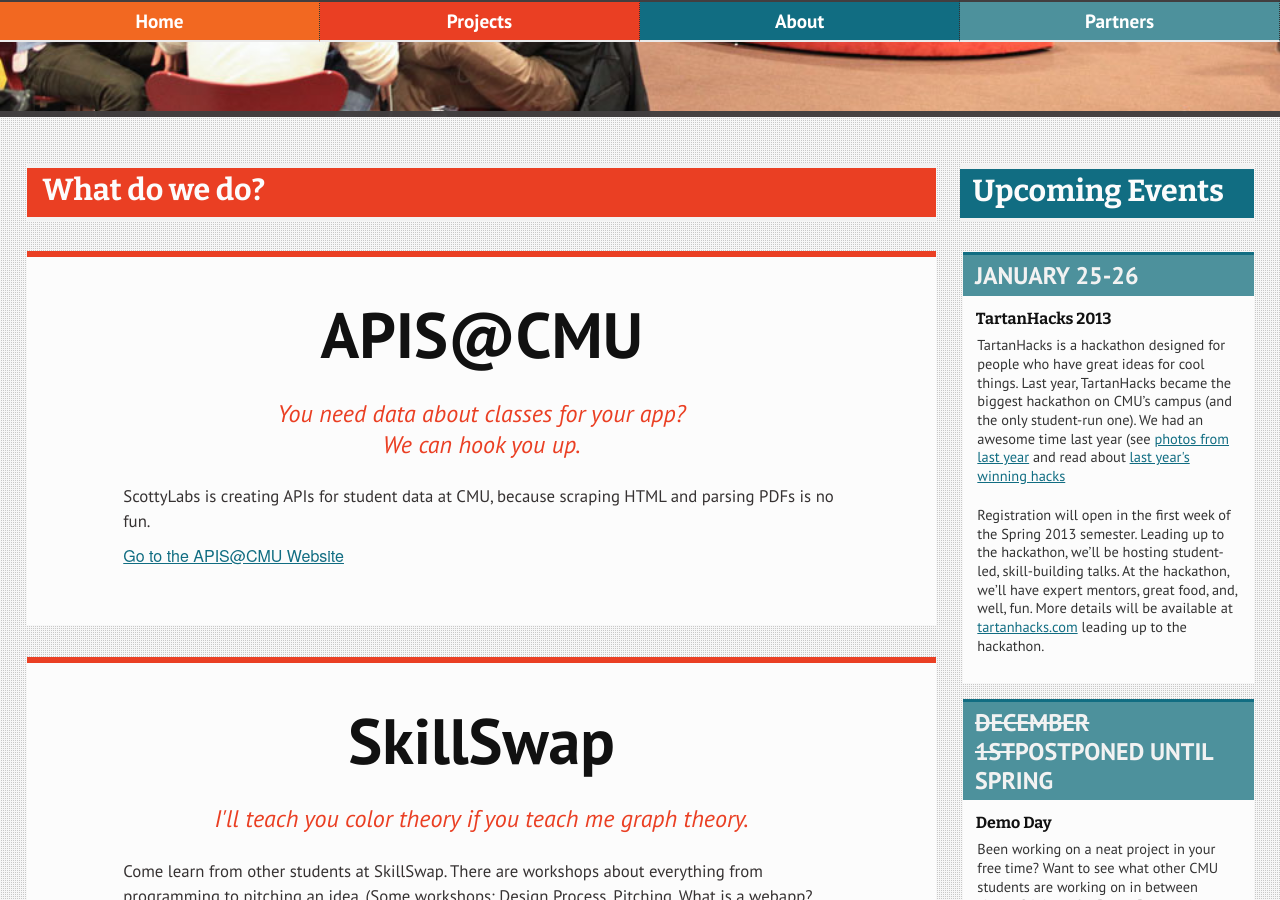
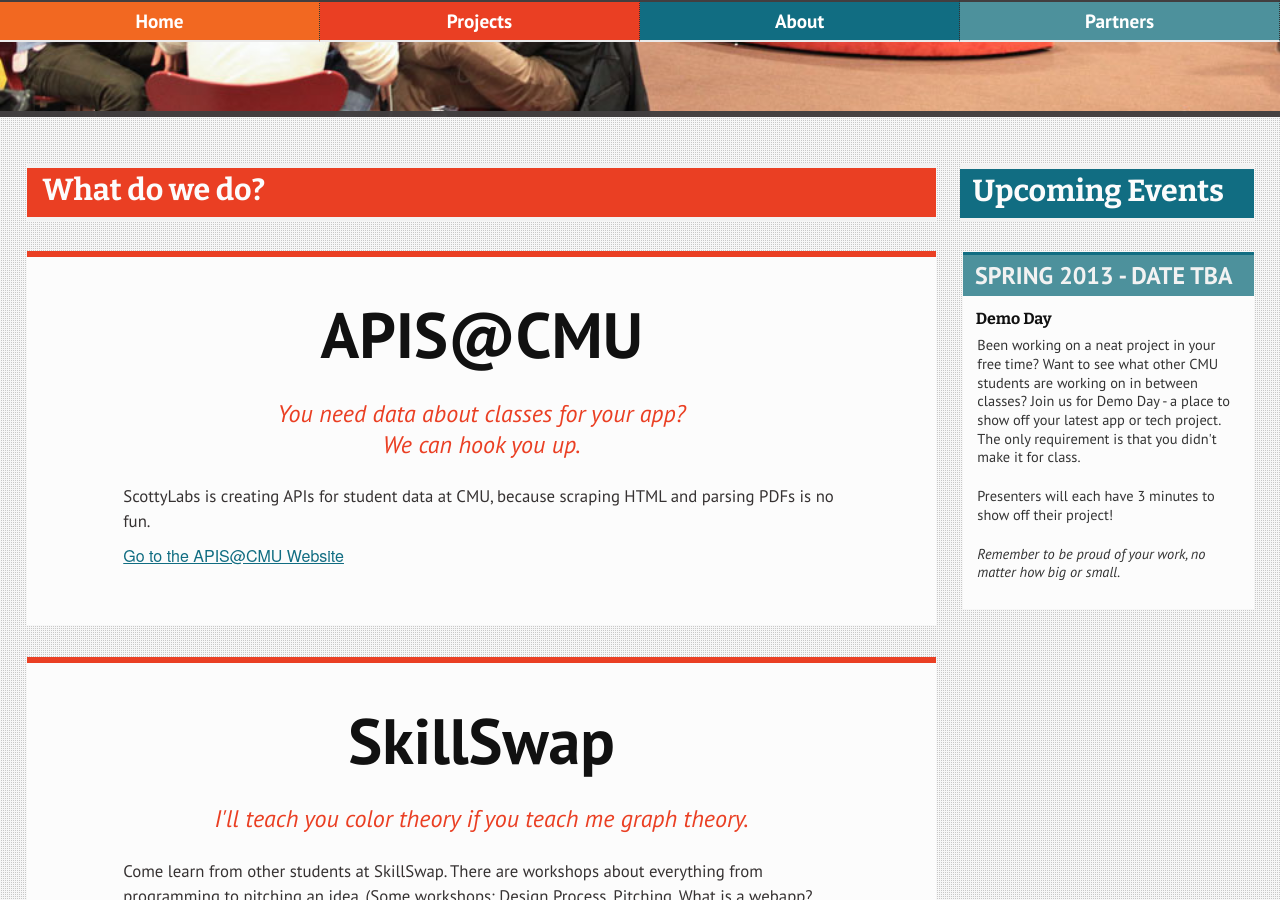
Before and after one commit to ScottyLabs/scottylabs.github.io, a Jekyll site: the page built from index.html, in a window 1280 px wide and 900 px high, scrolled down 606 px. Built offline with Jekyll 4.4.1, drawn with Linux system fonts in a browser that asks for light colours.

Commit message:
TartanHacks is no longer an upcoming event...

```diff
--- a/index.html
+++ b/index.html
@@ -13,6 +13,7 @@
     <div id="upcoming-events">
       <h1>Upcoming Events</h1>
       <ol id="events">
+<!--
         <li>
           <h2 class="date">January 25-26</h2>
           <h3>TartanHacks 2013</h3>
@@ -20,8 +21,9 @@
 
           <p>Registration will open in the first week of the Spring 2013 semester. Leading up to the hackathon, we’ll be hosting student-led, skill-building talks. At the hackathon, we’ll have expert mentors, great food, and, well, fun. More details will be available at <a href="http://tartanhacks.com">tartanhacks.com</a> leading up to the hackathon.</p>
         </li>
+-->
         <li>
-          <h2 class="date"><del>December 1st</del>Postponed Until Spring</h2>
+          <h2 class="date">Spring 2013 - Date TBA</h2>
           <h3>Demo Day</h3>
           <p>Been working on a neat project in your free time? Want to see what other CMU students are working on in between classes? Join us for Demo Day - a place to show off your latest app or tech project. The only requirement is that you didn't make it for class.</p>
           <p>Presenters will each have 3 minutes to show off their project!</p>
```
